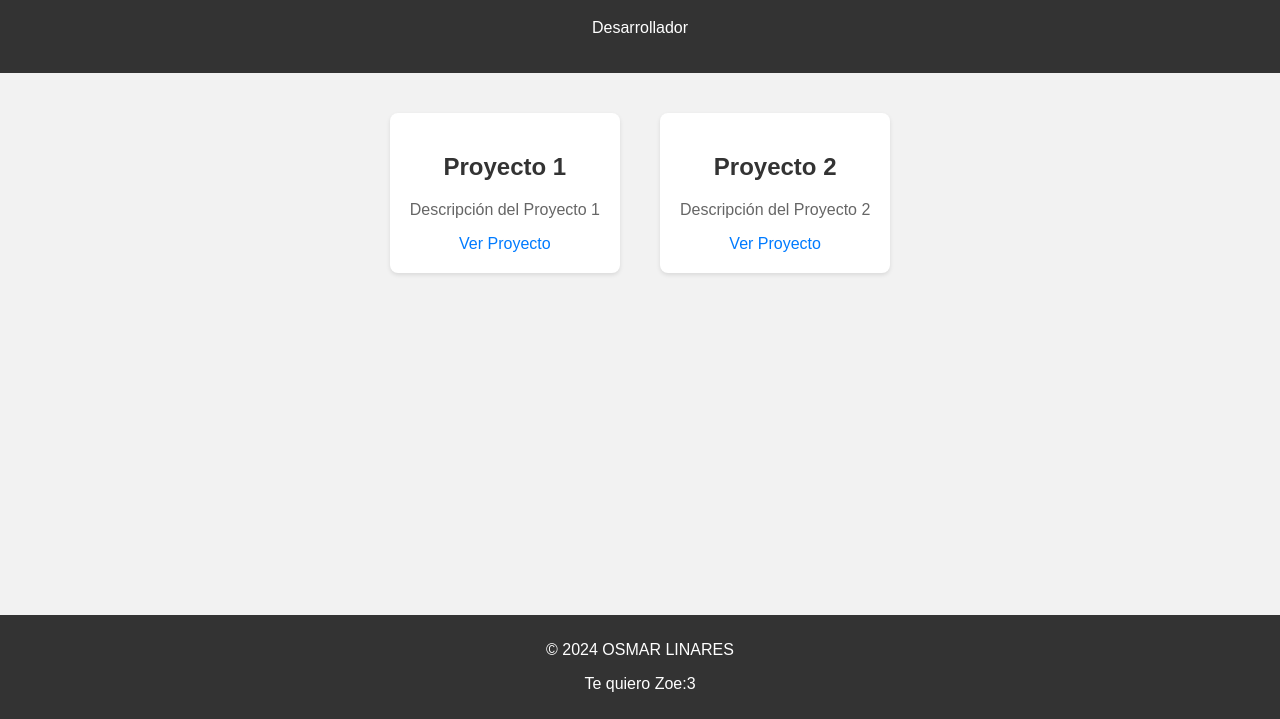
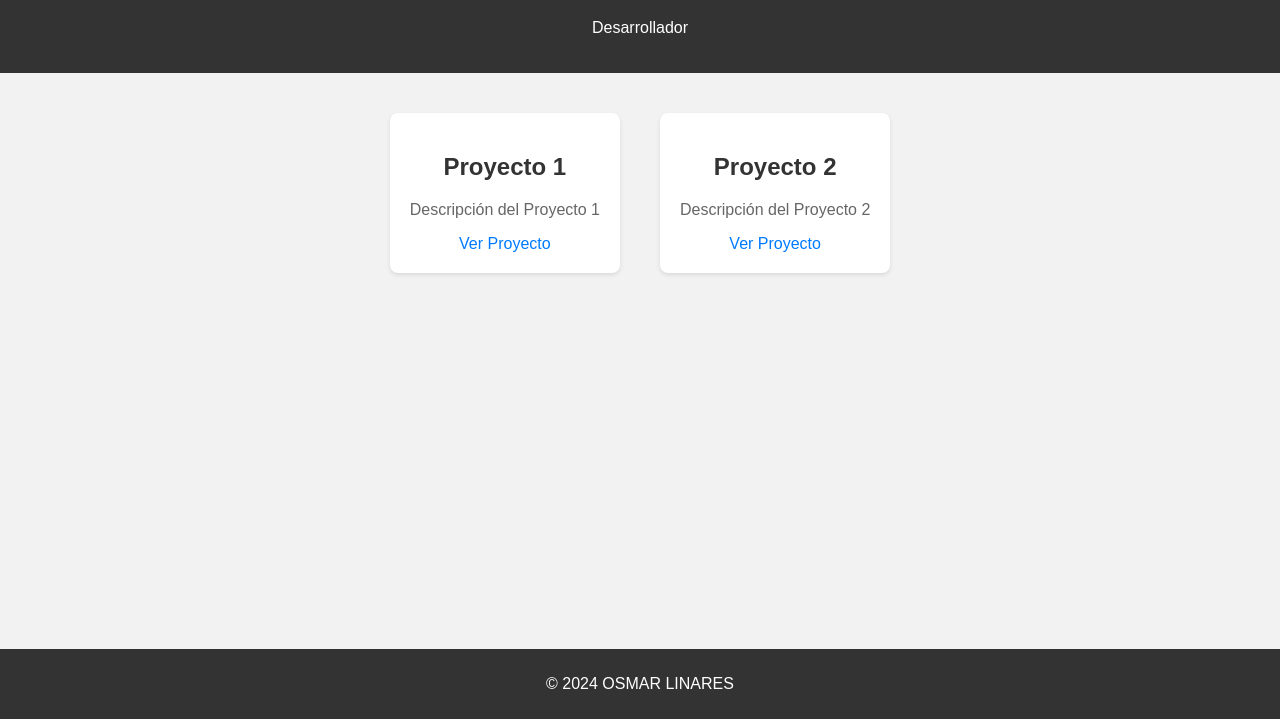
Before and after one commit to Osmar13082004/OsmarDev, a plain HTML site: page index.html in a window 1280 px wide. Shown: the part 81-800 px from the top of the page. Drawn offline with Linux system fonts and the light colour scheme.

Commit message:
Cuarto commit

```diff
--- a/index.html
+++ b/index.html
@@ -27,7 +27,7 @@
     </main>
     <footer>
         <p>&copy; 2024 OSMAR LINARES</p>
-        <p>Te quiero Zoe:3</p>
+        <!--Te quiero Zoe:3 -->
     </footer>
 </body>
 </html>
```
